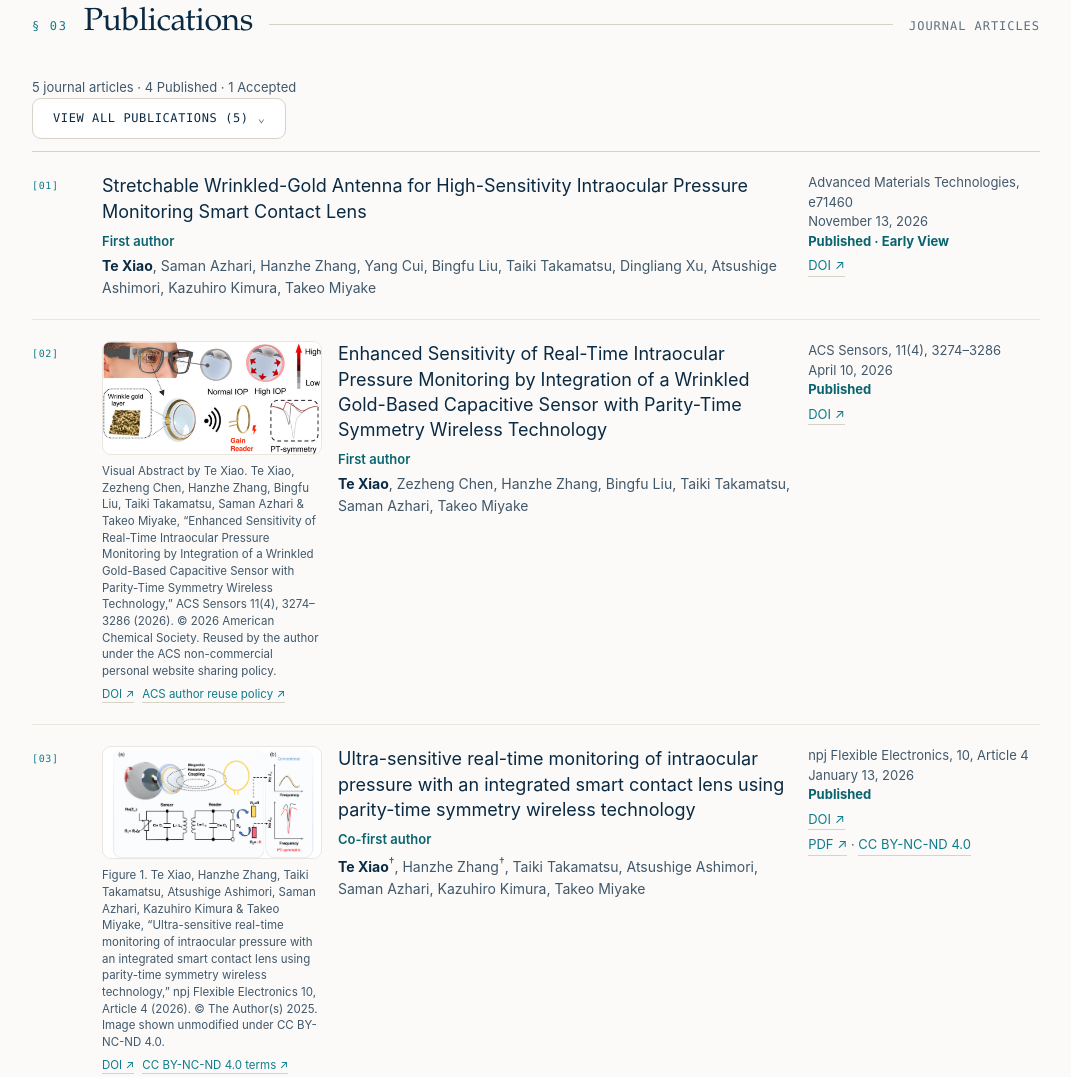
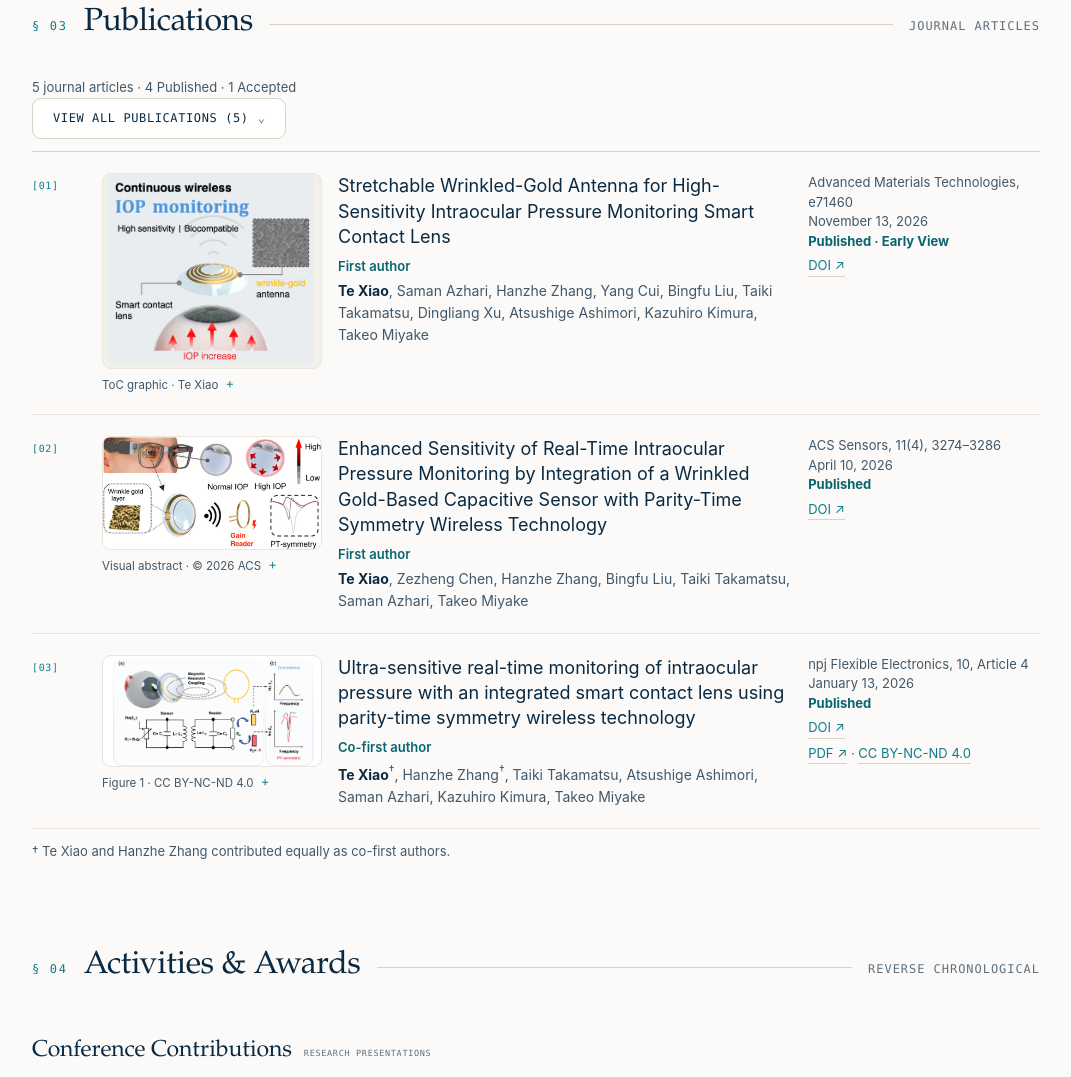
Before and after one commit to xt-waseda/xt-waseda.github.io, a plain HTML site: page index.html in a window 1280 px wide. Shown: the part 3985-5062 px from the top of the page, without its empty margins (104-1175 px from the left). Drawn offline with Linux system fonts and the light colour scheme.

Commit message:
Add ADMT publication graphic and concise image credits

```diff
--- a/assets/css/site.css
+++ b/assets/css/site.css
@@ -363,7 +363,13 @@ a{color:inherit;text-decoration:none}
   display:block;width:100%;height:auto;object-fit:contain;
   background:var(--plate);border:1px solid var(--rule2);border-radius:var(--r-sm);
 }
-.pub-image-credit{display:grid;gap:6px;margin-top:8px;font-size:11.5px;line-height:1.45;color:var(--ink2)}
+.pub-image-credit{margin-top:8px;font-size:11.5px;line-height:1.45;color:var(--ink2)}
+.pub-image-details summary{display:flex;align-items:flex-start;gap:8px;cursor:pointer;list-style:none}
+.pub-image-details summary::-webkit-details-marker{display:none}
+.pub-image-details summary::after{content:"+";flex:none;color:var(--accent);font:400 12px/1.3 var(--mono)}
+.pub-image-details[open] summary::after{content:"−"}
+.pub-image-details summary:focus-visible{outline:2px solid var(--accent);outline-offset:3px;border-radius:2px}
+.pub-image-credit-full{display:block;margin-top:7px}
 .pub-image-links{display:flex;flex-wrap:wrap;gap:8px}
 .pub-t{min-width:0;overflow-wrap:anywhere;font-size:var(--text-reference);line-height:1.4}
 .pub-t em{font-style:normal;color:var(--ink2)}
--- a/assets/js/site.js
+++ b/assets/js/site.js
@@ -193,6 +193,7 @@
       skip: "Skip to main content", articles: "journal articles",
       email: "Email", conferenceLink: "Open official conference information",
       allPublications: "View all publications", fewerPublications: "Show fewer publications",
+      imageDetails: "Image source and license",
       allConferences: "View All Conferences", fewerConferences: "Show Fewer",
       coAuthor: "Co-author", presenter: "Presenter", poster: "Poster", oral: "Oral presentation",
       publisher: "Publisher link", accepted: "Accepted", datePending: "Publication date unverified",
@@ -205,6 +206,7 @@
       noResearch: "研究介绍将在此列出。",
       skip: "跳至正文", articles: "篇期刊论文",
       allPublications: "查看全部论文", fewerPublications: "收起论文",
+      imageDetails: "图片来源与许可",
       allConferences: "查看全部会议", fewerConferences: "收起",
       coAuthor: "共同作者", presenter: "报告人", poster: "海报", oral: "口头报告",
       publisher: "出版社链接", accepted: "已接收", datePending: "出版日期待核实",
@@ -216,6 +218,7 @@
       noResearch: "研究内容をこちらに掲載します。",
       skip: "本文へ移動", articles: "件の学術誌論文",
       allPublications: "すべての論文を表示", fewerPublications: "論文を折りたたむ",
+      imageDetails: "画像の出典と利用条件",
       allConferences: "すべての学会記録を表示", fewerConferences: "折りたたむ",
       coAuthor: "共著者", presenter: "発表者", poster: "ポスター", oral: "口頭発表",
       publisher: "出版社のページ", accepted: "掲載受理", datePending: "出版日未確認",
@@ -276,8 +279,12 @@
           ? '<figure class="pub-figure"><span class="pub-thumb" data-src="' + esc(p.image) +
             '" data-alt="' + esc(p.imageAlt) + '" data-width="' + esc(p.imageWidth || "") +
             '" data-height="' + esc(p.imageHeight || "") + '"></span><figcaption class="pub-image-credit">' +
-            (p.imageCredit ? '<span>' + esc(p.imageCredit) + "</span>" : "") +
+            '<details class="pub-image-details"><summary aria-label="' +
+            esc(copy.imageDetails + ": " + (p.imageCreditShort || "")) + '">' +
+            '<span>' + esc(p.imageCreditShort || "") + '</span></summary>' +
+            (p.imageCredit ? '<span class="pub-image-credit-full">' + esc(p.imageCredit) + "</span>" : "") +
             (imageLinks ? '<span class="pub-image-links">' + imageLinks + "</span>" : "") +
+            "</details>" +
             "</figcaption></figure>"
           : "";
         return '<li class="pub-entry"' + (p.anchor ? ' id="' + esc(p.anchor) + '"' : "") + '>' +
--- a/content/publications.json
+++ b/content/publications.json
@@ -18,8 +18,14 @@
       "venue": "Advanced Materials Technologies",
       "anchor": "publication-wrinkled-gold-antenna",
       "status": "Published",
-      "image": "",
-      "imageAlt": "",
+      "image": "assets/publications/admt-toc-graphic.png",
+      "imageAlt": "Table of Contents graphic created by Te Xiao showing a stretchable wrinkled-gold antenna and smart contact lens for wireless intraocular-pressure monitoring.",
+      "imageWidth": 507,
+      "imageHeight": 449,
+      "imageCreditShort": "ToC graphic · Te Xiao",
+      "imageCredit": "ToC graphic created by Te Xiao. Source: Te Xiao, Saman Azhari, Hanzhe Zhang, Yang Cui, Bingfu Liu, Taiki Takamatsu, Dingliang Xu, Atsushige Ashimori, Kazuhiro Kimura & Takeo Miyake, “Stretchable Wrinkled-Gold Antenna for High-Sensitivity Intraocular Pressure Monitoring Smart Contact Lens,” Advanced Materials Technologies (2026), e71460. First published 13 November 2026. DOI: 10.1002/admt.71460. Reused unchanged under Wiley’s author reuse terms for non-commercial purposes with full, accurate credit.",
+      "imagePolicyUrl": "https://authorservices.wiley.com/author-resources/Journal-Authors/licensing/licensing-info-faqs.html",
+      "imagePolicyLabel": "Wiley author reuse terms",
       "contribution": "first",
       "earlyView": true,
       "link": "https://doi.org/10.1002/admt.71460",
@@ -44,6 +50,7 @@
       "imageAlt": "ACS Sensors visual abstract showing a wrinkled-gold capacitive sensor, smart contact lens, and parity-time-symmetry wireless readout.",
       "imageWidth": 834,
       "imageHeight": 427,
+      "imageCreditShort": "Visual abstract · © 2026 ACS",
       "imageCredit": "Visual Abstract by Te Xiao. Te Xiao, Zezheng Chen, Hanzhe Zhang, Bingfu Liu, Taiki Takamatsu, Saman Azhari & Takeo Miyake, “Enhanced Sensitivity of Real-Time Intraocular Pressure Monitoring by Integration of a Wrinkled Gold-Based Capacitive Sensor with Parity-Time Symmetry Wireless Technology,” ACS Sensors 11(4), 3274–3286 (2026). © 2026 American Chemical Society. Reused by the author under the ACS non-commercial personal website sharing policy.",
       "imagePolicyUrl": "https://pubs.acs.org/page/authors/sharing.htm",
       "imagePolicyLabel": "ACS author reuse policy",
@@ -75,6 +82,7 @@
       "imageAlt": "Figure 1 showing the integrated smart contact lens intraocular-pressure sensor and parity-time-symmetry wireless readout system.",
       "imageWidth": 2187,
       "imageHeight": 1113,
+      "imageCreditShort": "Figure 1 · CC BY-NC-ND 4.0",
       "imageCredit": "Figure 1. Te Xiao, Hanzhe Zhang, Taiki Takamatsu, Atsushige Ashimori, Saman Azhari, Kazuhiro Kimura & Takeo Miyake, “Ultra-sensitive real-time monitoring of intraocular pressure with an integrated smart contact lens using parity-time symmetry wireless technology,” npj Flexible Electronics 10, Article 4 (2026). © The Author(s) 2025. Image shown unmodified under CC BY-NC-ND 4.0.",
       "imagePolicyUrl": "https://creativecommons.org/licenses/by-nc-nd/4.0/",
       "imagePolicyLabel": "CC BY-NC-ND 4.0 terms",
```
Also changed, not shown: assets/publications/admt-toc-graphic.png (added).
